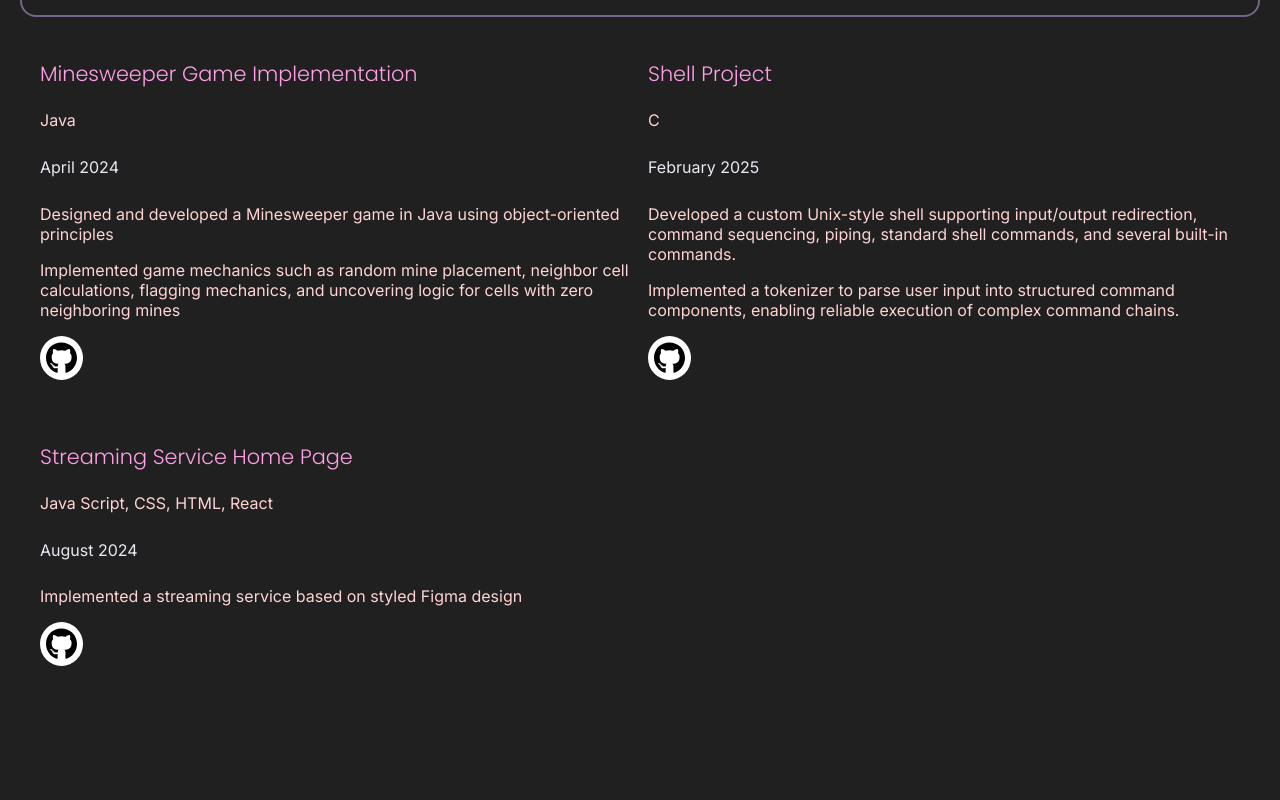
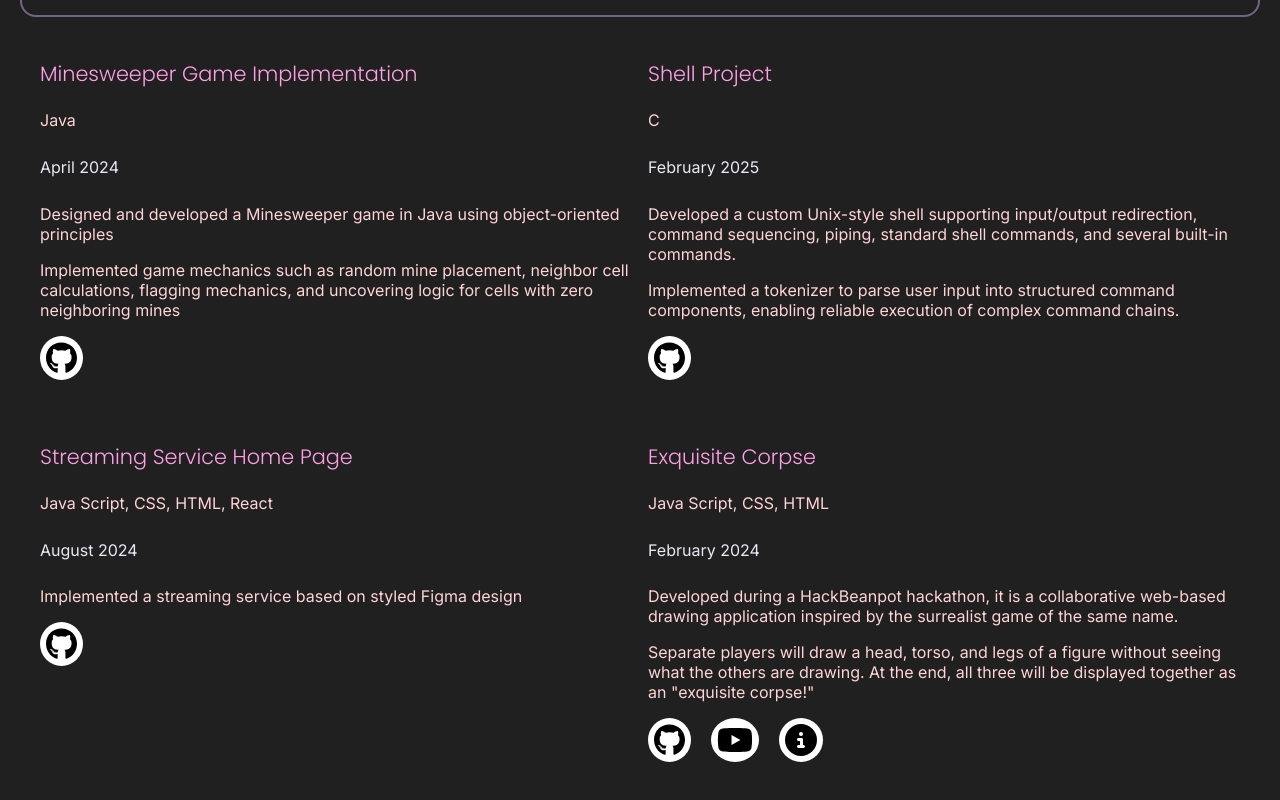
Before and after one commit to abby-stevenson/PersonalWebsite, a React (Vite) app in the folder app/: page / in a window 1280 px wide. Shown: the part 3130-3930 px from the top of the page. Before the commit the page ends 3836 px from the top, so only its background shows below. Built offline with nearby package versions, Linux system fonts and the light colour scheme.

Commit message:
Added hack beanpot project

```diff
--- a/app/src/NavBar.css
+++ b/app/src/NavBar.css
@@ -5,6 +5,7 @@
     align-items: center;
     background-color: #202020;
     width: 100%;
+    margin-bottom: 0px;
 }
 
 /* The icons */
--- a/app/src/Projects.jsx
+++ b/app/src/Projects.jsx
@@ -6,6 +6,7 @@ import AALogo from './assets/AALogo.png';
 import { FontAwesomeIcon } from '@fortawesome/react-fontawesome';
 import { faGithub } from '@fortawesome/free-brands-svg-icons';
 import { faYoutube } from '@fortawesome/free-brands-svg-icons';
+import { faCircleInfo } from '@fortawesome/free-solid-svg-icons';
 
 export default function Projects() {
     return (
@@ -117,6 +118,24 @@ export default function Projects() {
                                 <FontAwesomeIcon icon={faGithub} size="2x" className="github-icon" />
                             </a>
                     </div>
+                    <div className = "project-two">
+                        <h3>Exquisite Corpse</h3>
+                        <h4>Java Script, CSS, HTML</h4>
+                        <h5> February 2024 </h5>
+                        <p> Developed during a HackBeanpot hackathon, it is a collaborative web-based drawing application inspired by the surrealist game of the same name.</p>
+                        <p> Separate players will draw a head, torso, and legs of a figure without seeing what the others are drawing. At the end, all three will be displayed together as an "exquisite corpse!"</p>
+                        <div className='icon-list'>
+                            <a href="https://github.com/lbrissette/exquisitecorpse" target="_blank" rel="noopener noreferrer">
+                                    <FontAwesomeIcon icon={faGithub} size="2x" className="github-icon" />
+                            </a>
+                            <a href="https://www.youtube.com/watch?v=9GSiDWcgxAM&t=1s" target="_blank" rel="noopener noreferrer">
+                                    <FontAwesomeIcon icon={faYoutube} size="2x" className="github-icon" />
+                            </a>
+                            <a href="https://devpost.com/software/exquisite-corpse-9hqt0y" target="_blank" rel="noopener noreferrer">
+                                <FontAwesomeIcon icon={faCircleInfo} size="2x" className="github-icon" />
+                            </a>
+                        </div>
+                    </div>
                 </div>
               </div>
         </section>
--- a/package.json
+++ b/package.json
@@ -10,7 +10,9 @@
   "author": "",
   "license": "ISC",
   "dependencies": {
+    "@fortawesome/fontawesome-svg-core": "^6.7.2",
     "@fortawesome/free-brands-svg-icons": "^6.7.2",
+    "@fortawesome/free-solid-svg-icons": "^6.7.2",
     "@fortawesome/react-fontawesome": "^0.2.2",
     "react": "^19.1.0",
     "react-dom": "^19.1.0"
```
Also changed, not shown: 1 other file (tests, documents, lock files or other folders).
